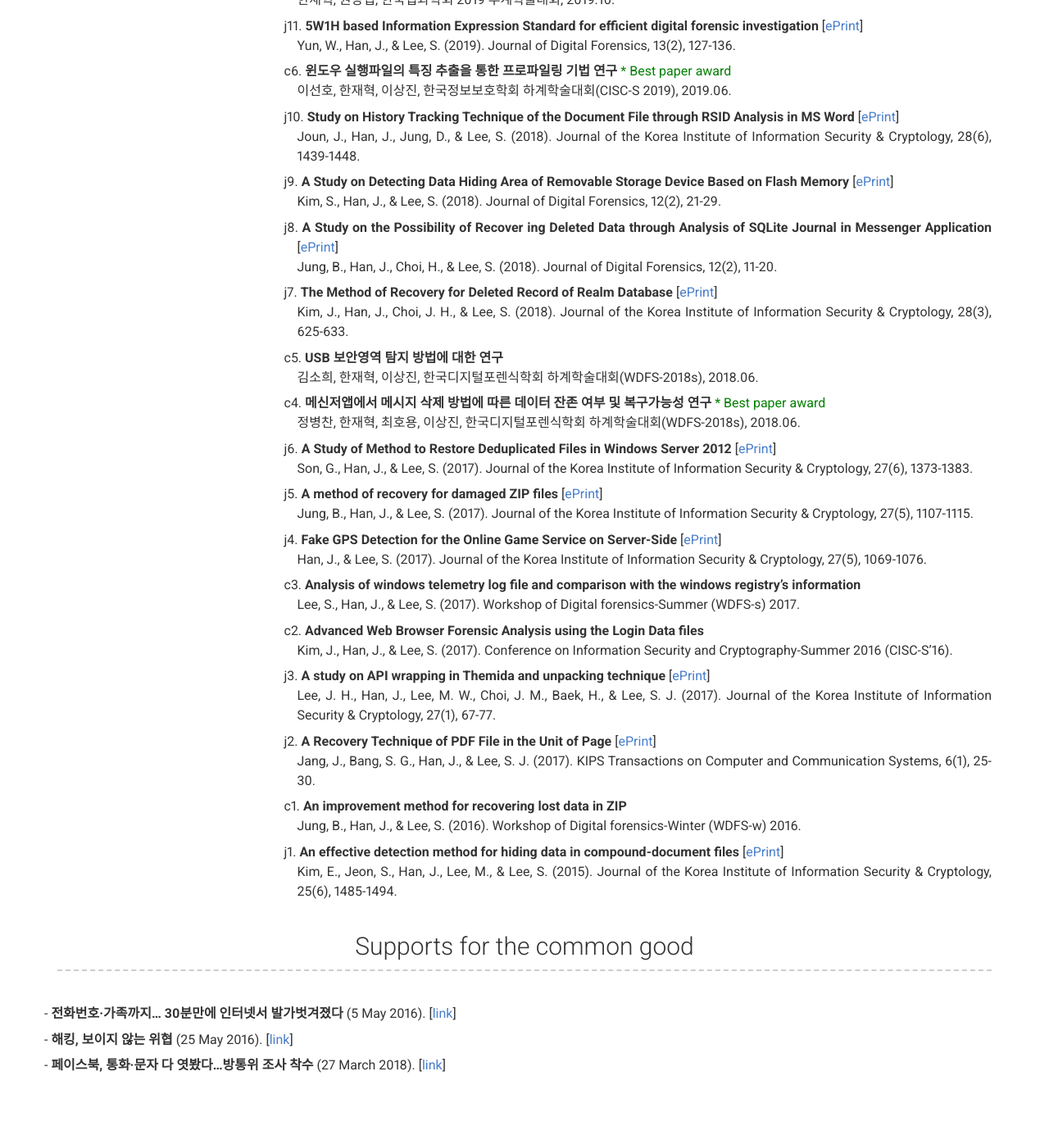
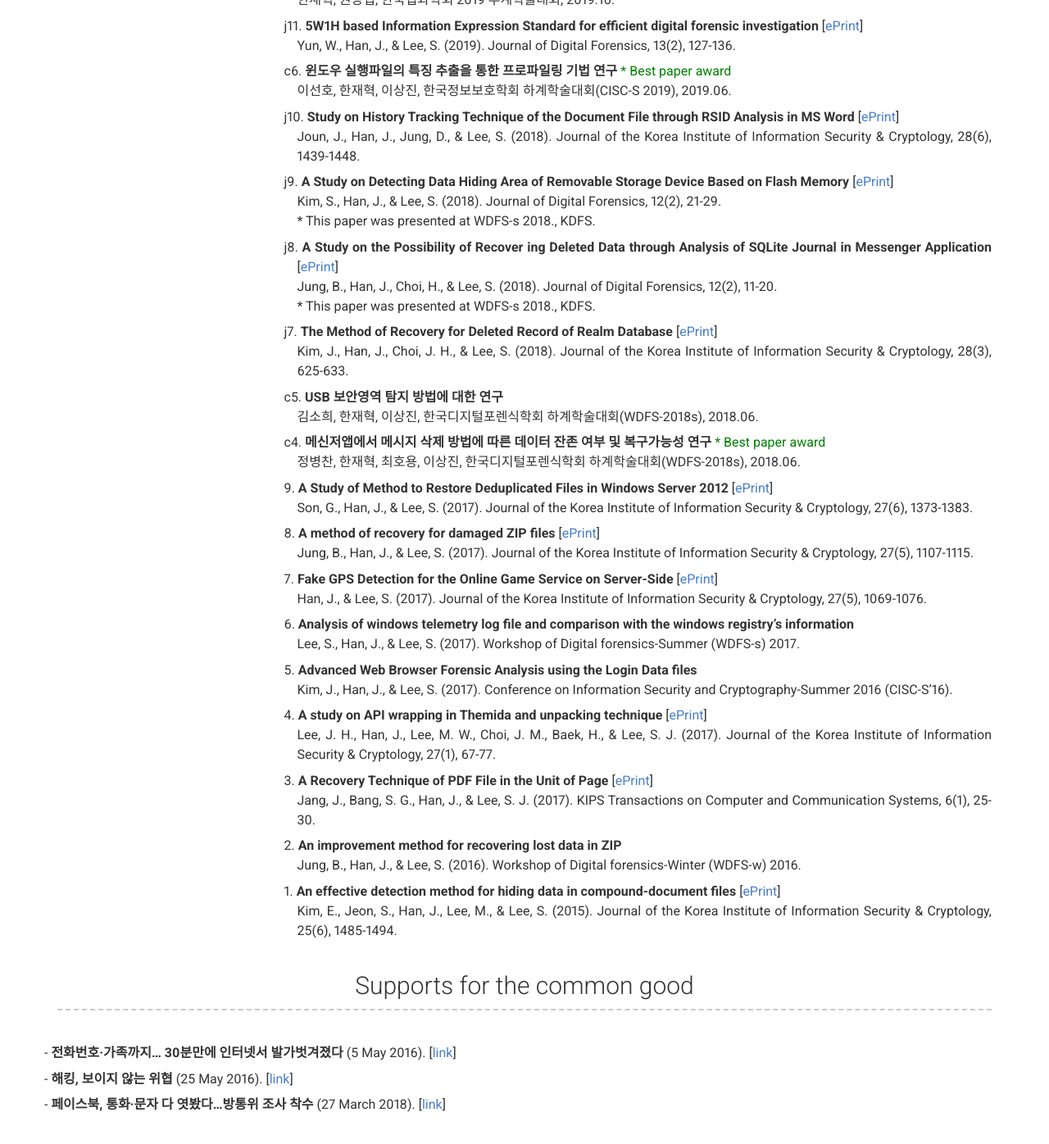
Before and after one commit to JaehyeokHan/jaehyeokhan.github.io, a Jekyll site: the page built from index.md, in a window 1280 px wide and 1400 px high, scrolled down 3371 px. Shown: the top 1396 px of the window at 82% size. Built offline with Jekyll 4.4.1, drawn with Linux system fonts in a browser that asks for light colours; nearby versions of some CDN libraries.

Commit message:
Update _config.yml

```diff
--- a/_config.yml
+++ b/_config.yml
@@ -196,22 +196,23 @@ content:
           <p style="text-indent: -1em;">j11. <b>5W1H based Information Expression Standard for efficient digital forensic investigation</b> [<A href = "https://www.kci.go.kr/kciportal/ci/sereArticleSearch/ciSereArtiView.kci?sereArticleSearchBean.artiId=ART002487041" target = "top">ePrint</A>]<br>Yun, W., Han, J., & Lee, S. (2019). Journal of Digital Forensics, 13(2), 127-136.</p>
           <p style="text-indent: -1em;">c6. <b>윈도우 실행파일의 특징 추출을 통한 프로파일링 기법 연구</b><span style="color: green;"> * Best paper award</span><br>이선호, 한재혁, 이상진, 한국정보보호학회 하계학술대회(CISC-S 2019), 2019.06.</p>
           <p style="text-indent: -1em;">j10. <b>Study on History Tracking Technique of the Document File through RSID Analysis in MS Word</b> [<A href = "http://koreascience.or.kr/article/JAKO201807753430904.page" target = "top">ePrint</A>]<br>Joun, J., Han, J., Jung, D., & Lee, S. (2018). Journal of the Korea Institute of Information Security & Cryptology, 28(6), 1439-1448.</p>
-          <p style="text-indent: -1em;">j9. <b>A Study on Detecting Data Hiding Area of Removable Storage Device Based on Flash Memory</b> [<A href = "https://www.kci.go.kr/kciportal/ci/sereArticleSearch/ciSereArtiView.kci?sereArticleSearchBean.artiId=ART002393780" target = "top">ePrint</A>]<br>Kim, S., Han, J., & Lee, S. (2018). Journal of Digital Forensics, 12(2), 21-29.</p>
-          <p style="text-indent: -1em;">j8. <b>A Study on the Possibility of Recover ing Deleted Data through Analysis of SQLite Journal in Messenger Application</b> [<A href = "https://www.kci.go.kr/kciportal/ci/sereArticleSearch/ciSereArtiView.kci?sereArticleSearchBean.artiId=ART002393775" target = "top">ePrint</A>]<br>Jung, B., Han, J., Choi, H., & Lee, S. (2018). Journal of Digital Forensics, 12(2), 11-20.</p>
+          <p style="text-indent: -1em;">j9. <b>A Study on Detecting Data Hiding Area of Removable Storage Device Based on Flash Memory</b> [<A href = "https://www.kci.go.kr/kciportal/ci/sereArticleSearch/ciSereArtiView.kci?sereArticleSearchBean.artiId=ART002393780" target = "top">ePrint</A>]<br>Kim, S., Han, J., & Lee, S. (2018). Journal of Digital Forensics, 12(2), 21-29.<br>* This paper was presented at WDFS-s 2018., KDFS.</p>
+          <p style="text-indent: -1em;">j8. <b>A Study on the Possibility of Recover ing Deleted Data through Analysis of SQLite Journal in Messenger Application</b> [<A href = "https://www.kci.go.kr/kciportal/ci/sereArticleSearch/ciSereArtiView.kci?sereArticleSearchBean.artiId=ART002393775" target = "top">ePrint</A>]<br>Jung, B., Han, J., Choi, H., & Lee, S. (2018). Journal of Digital Forensics, 12(2), 11-20.<br>* This paper was presented at WDFS-s 2018., KDFS.</p>
           <p style="text-indent: -1em;">j7. <b>The Method of Recovery for Deleted Record of Realm Database</b> [<A href = "http://koreascience.or.kr/article/JAKO201820765436681.page" target = "top">ePrint</A>]<br>Kim, J., Han, J., Choi, J. H., & Lee, S. (2018). Journal of the Korea Institute of Information Security & Cryptology, 28(3), 625-633.</p>
           <p style="text-indent: -1em;">c5. <b>USB 보안영역 탐지 방법에 대한 연구</b><br>김소희, 한재혁, 이상진, 한국디지털포렌식학회 하계학술대회(WDFS-2018s), 2018.06.</p>
           <p style="text-indent: -1em;">c4. <b>메신저앱에서 메시지 삭제 방법에 따른 데이터 잔존 여부 및 복구가능성 연구</b><span style="color: green;"> * Best paper award</span><br>정병찬, 한재혁, 최호용, 이상진, 한국디지털포렌식학회 하계학술대회(WDFS-2018s), 2018.06.</p>
-          <p style="text-indent: -1em;">j6. <b>A Study of Method to Restore Deduplicated Files in Windows Server 2012</b> [<A href = "http://koreascience.or.kr/article/JAKO201706749670643.page" target = "top">ePrint</A>]<br>Son, G., Han, J., & Lee, S. (2017). Journal of the Korea Institute of Information Security & Cryptology, 27(6), 1373-1383.</p>
-          <p style="text-indent: -1em;">j5. <b>A method of recovery for damaged ZIP files</b> [<A href = "http://koreascience.or.kr/article/JAKO201732663238886.page" target = "top">ePrint</A>]<br>Jung, B., Han, J., & Lee, S. (2017). Journal of the Korea Institute of Information Security & Cryptology, 27(5), 1107-1115.</p>
-          <p style="text-indent: -1em;">j4. <b>Fake GPS Detection for the Online Game Service on Server-Side</b> [<A href = "http://koreascience.or.kr/article/JAKO201732663238858.page" target = "top">ePrint</A>]<br>Han, J., & Lee, S. (2017). Journal of the Korea Institute of Information Security & Cryptology, 27(5), 1069-1076.</p>
-          <p style="text-indent: -1em;">c3. <b>Analysis of windows telemetry log file and comparison with the windows registry’s information</b><br>Lee, S., Han, J., & Lee, S. (2017). Workshop of Digital forensics-Summer (WDFS-s) 2017.</p>
-          <p style="text-indent: -1em;">c2. <b>Advanced Web Browser Forensic Analysis using the Login Data files</b><br>Kim, J., Han, J., & Lee, S. (2017). Conference on Information Security and Cryptography-Summer 2016 (CISC-S’16).</p>
-          <p style="text-indent: -1em;">j3. <b>A study on API wrapping in Themida and unpacking technique</b> [<A href = "http://koreascience.or.kr/article/JAKO201711656578275.page" target = "top">ePrint</A>]<br>Lee, J. H., Han, J., Lee, M. W., Choi, J. M., Baek, H., & Lee, S. J. (2017). Journal of the Korea Institute of Information Security & Cryptology, 27(1), 67-77.</p>
-          <p style="text-indent: -1em;">j2. <b>A Recovery Technique of PDF File in the Unit of Page</b> [<A href = "http://koreascience.or.kr/article/JAKO201710758143462.page" target = "top">ePrint</A>]<br>Jang, J., Bang, S. G., Han, J., & Lee, S. J. (2017). KIPS Transactions on Computer and Communication Systems, 6(1), 25-30.</p>
-          <p style="text-indent: -1em;">c1. <b>An improvement method for recovering lost data in ZIP</b><br>Jung, B., Han, J., & Lee, S. (2016). Workshop of Digital forensics-Winter (WDFS-w) 2016.</p>
-          <p style="text-indent: -1em;">j1. <b>An effective detection method for hiding data in compound-document files</b> [<A href = "http://koreascience.or.kr/article/JAKO201503340570272.page" target = "top">ePrint</A>]<br>Kim, E., Jeon, S., Han, J., Lee, M., & Lee, S. (2015). Journal of the Korea Institute of Information Security & Cryptology, 25(6), 1485-1494.</p>
+          <p style="text-indent: -1em;">9. <b>A Study of Method to Restore Deduplicated Files in Windows Server 2012</b> [<A href = "http://koreascience.or.kr/article/JAKO201706749670643.page" target = "top">ePrint</A>]<br>Son, G., Han, J., & Lee, S. (2017). Journal of the Korea Institute of Information Security & Cryptology, 27(6), 1373-1383.</p>
+          <p style="text-indent: -1em;">8. <b>A method of recovery for damaged ZIP files</b> [<A href = "http://koreascience.or.kr/article/JAKO201732663238886.page" target = "top">ePrint</A>]<br>Jung, B., Han, J., & Lee, S. (2017). Journal of the Korea Institute of Information Security & Cryptology, 27(5), 1107-1115.</p>
+          <p style="text-indent: -1em;">7. <b>Fake GPS Detection for the Online Game Service on Server-Side</b> [<A href = "http://koreascience.or.kr/article/JAKO201732663238858.page" target = "top">ePrint</A>]<br>Han, J., & Lee, S. (2017). Journal of the Korea Institute of Information Security & Cryptology, 27(5), 1069-1076.</p>
+          <p style="text-indent: -1em;">6. <b>Analysis of windows telemetry log file and comparison with the windows registry’s information</b><br>Lee, S., Han, J., & Lee, S. (2017). Workshop of Digital forensics-Summer (WDFS-s) 2017.</p>
+          <p style="text-indent: -1em;">5. <b>Advanced Web Browser Forensic Analysis using the Login Data files</b><br>Kim, J., Han, J., & Lee, S. (2017). Conference on Information Security and Cryptography-Summer 2016 (CISC-S’16).</p>
+          <p style="text-indent: -1em;">4. <b>A study on API wrapping in Themida and unpacking technique</b> [<A href = "http://koreascience.or.kr/article/JAKO201711656578275.page" target = "top">ePrint</A>]<br>Lee, J. H., Han, J., Lee, M. W., Choi, J. M., Baek, H., & Lee, S. J. (2017). Journal of the Korea Institute of Information Security & Cryptology, 27(1), 67-77.</p>
+          <p style="text-indent: -1em;">3. <b>A Recovery Technique of PDF File in the Unit of Page</b> [<A href = "http://koreascience.or.kr/article/JAKO201710758143462.page" target = "top">ePrint</A>]<br>Jang, J., Bang, S. G., Han, J., & Lee, S. J. (2017). KIPS Transactions on Computer and Communication Systems, 6(1), 25-30.</p>
+          <p style="text-indent: -1em;">2. <b>An improvement method for recovering lost data in ZIP</b><br>Jung, B., Han, J., & Lee, S. (2016). Workshop of Digital forensics-Winter (WDFS-w) 2016.</p>
+          <p style="text-indent: -1em;">1. <b>An effective detection method for hiding data in compound-document files</b> [<A href = "http://koreascience.or.kr/article/JAKO201503340570272.page" target = "top">ePrint</A>]<br>Kim, E., Jeon, S., Han, J., Lee, M., & Lee, S. (2015). Journal of the Korea Institute of Information Security & Cryptology, 25(6), 1485-1494.</p>
 # Conference on Information Security and Cryptography-Summer/Winter 2020 (CISC-s/w), Korea Institute Of Information security & Cryptology.(KIISC)
 # This paper was presented at Workshop of Digital forensics-Summer (WDFS-s) 2020 hosted by the Korea Digital Forensics Society
+# Korea Digital Forensics Society (KDFS)
 
   - title: Supports for the common good
     layout: text
```
